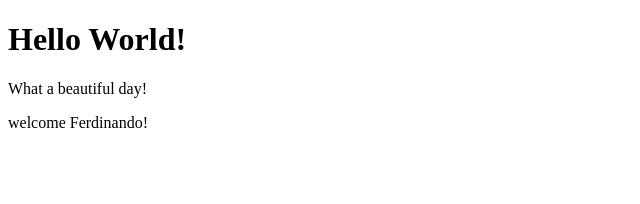
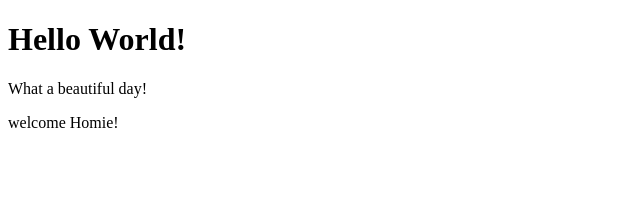
Before and after one commit to karimhaj/react-exercises, a React (Create React App) app in the folder my-app/: page / in a window 1280 px wide. Shown: the top 204 px of the page, without its empty margins (0-640 px from the left). Built offline with nearby package versions, Linux system fonts and the light colour scheme.

Commit message:
exercise 2 of props

```diff
--- a/my-app/src/App.js
+++ b/my-app/src/App.js
@@ -7,7 +7,7 @@ export class App extends React.Component {
         return(
             <div>
                 <Hello />
-                <Welcome name='Ferdinando' />
+                <Welcome />
             </div>
         )
     }
--- a/my-app/src/Message.js
+++ b/my-app/src/Message.js
@@ -11,3 +11,7 @@ export class Welcome extends React.Component {
         return <p>welcome {this.props.name}!</p>
     }
 }
+
+Welcome.defaultProps = {
+    name: 'Homie'
+};
```
